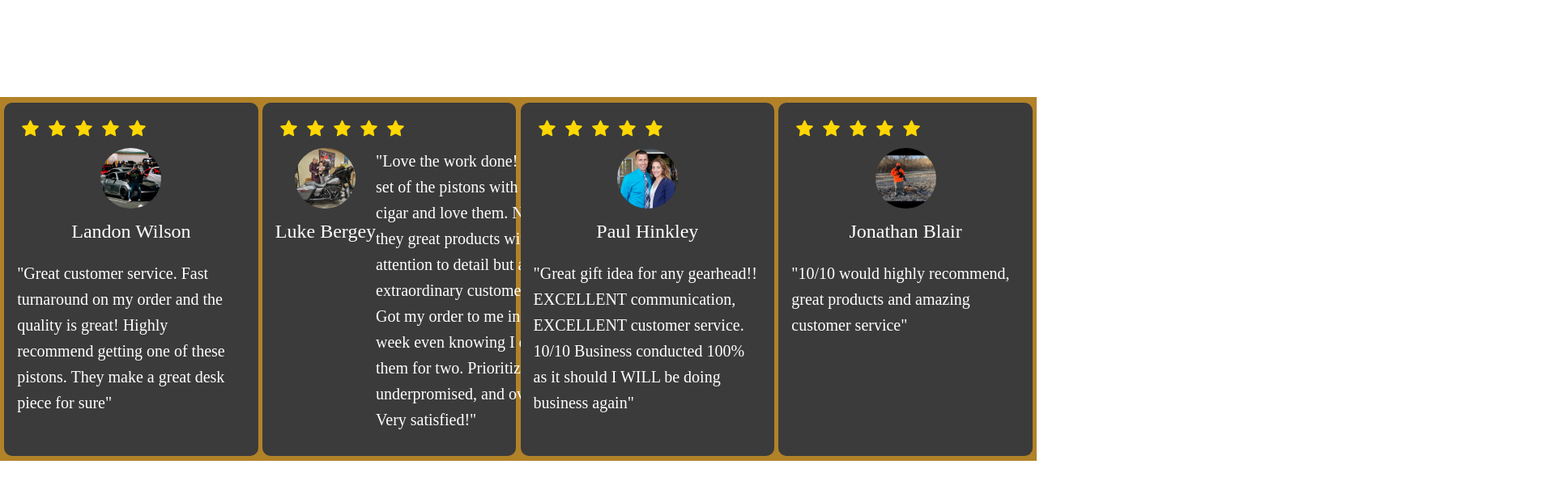
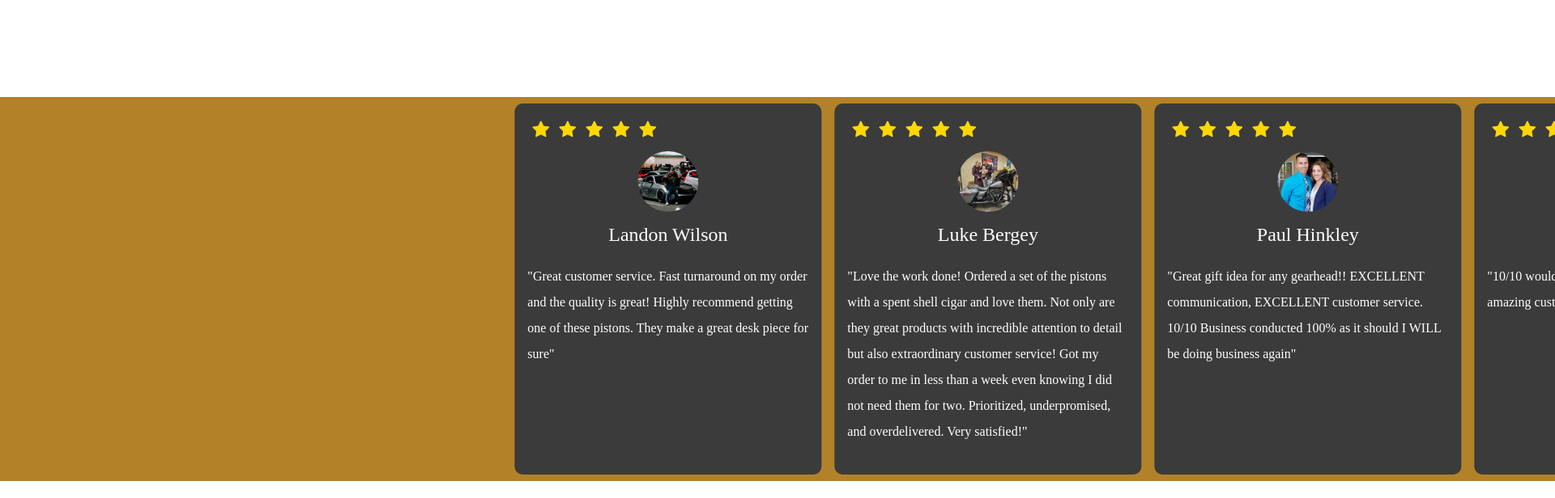
Before and after one commit to GarinMcCullick/DobbsCustoms, a React (Create React App) app in the folder dobbs-customs/: page / in a window 1280 px wide. Shown: the part 780-1396 px from the top of the page at 81% size, 1920 px wide, since content can reach past the window. Built offline with nearby package versions, Linux system fonts and the light colour scheme.

Commit message:
fully optimized and added animation to reviews section

```diff
--- a/dobbs-customs/src/App.css
+++ b/dobbs-customs/src/App.css
@@ -20,6 +20,7 @@ body {
 	background: white;
 	line-height: 1;
 	color: black;
+	overflow-x:hidden;
 	}
 ol, ul {
 	list-style: none;
--- a/dobbs-customs/src/Components/OwnerBio.js
+++ b/dobbs-customs/src/Components/OwnerBio.js
@@ -57,7 +57,7 @@ export default function OwnerBio() {
       <Pic>
         <Img src="/pictures/Owner1.png" alt="Unavailable"></Img>
       </Pic>
-      <H3>Laine Dobbs</H3>
+      <H3>Hi I'm Laine</H3>
       <P>
         Lorem Ipsum is simply dummy text of the printing and typesetting
         industry. Lorem Ipsum has been the industry's standard dummy text ever
--- a/dobbs-customs/src/Components/Reviews.js
+++ b/dobbs-customs/src/Components/Reviews.js
@@ -3,96 +3,456 @@ import styled from "styled-components";
 import { AiFillStar } from "react-icons/ai";
 
 const Container = styled.div`
-  width: 100%;
-  height: 450px;
+  @media only screen and (min-width: 1200px) {
+    width: calc(100% + 300px);
+    height: 475px;
     margin-top: 125px;
+    background-color: #b28228;
+  }
+  @media only screen and (min-width: 992px) and (max-width: 1199px) {
+    width: calc(100% + 100px)
+    height: 475px;
+    margin-top: 125px;
+    background-color: #b28228;
+    overflow-x:hidden;
+  }
+  @media only screen and (min-width: 768px) and (max-width: 991px) {
+    width: calc(100% + 100px)
+    height: 475px;
+    margin-top: 125px;
+    background-color: #b28228;
+    overflow-x:hidden;
+  }
+  @media only screen and (min-width: 600px) and (max-width: 767px) {
+    width: calc(100% + 100px)
+    height: 475px;
+    margin-top: 125px;
+    background-color: #b28228;
+    overflow-x:hidden;
+  }
+  @media only screen and (max-width: 600px) {
+    width: calc(100% + 100px)
+    height: 475px;
+    margin-top: 125px;
+    background-color: #b28228;
+    overflow-x:hidden;
+    }
+    }
+  }
+`;
+
+const DriftContainer = styled.div`
+  @media only screen and (min-width: 1200px) {
+    width: auto;
+    height: 475px;
     display: flex;
-  flex-flow: row wrap;
+    flex-flow: row nowrap;
     justify-content: space-evenly;
-  align-content: center;
+    align-items: center;
     background-color: #b28228;
+    overflow-y: hidden;
+
+    &:hover {
+      animation-play-state: paused;
+      cursor: auto;
+    }
+    transform: translateX(100%);
+    animation: drift 20s linear infinite;
+
+    @keyframes drift {
+      to {
+        transform: translateX(-100%);
+      }
+    }
+  }
+
+  @media only screen and (min-width: 992px) and (max-width: 1199px) {
+    width: 2000px;
+    height: 475px;
+    display: flex;
+    flex-flow: row nowrap;
+    justify-content: space-evenly;
+    align-items: center;
+    background-color: #b28228;
+    overflow-y: hidden;
+
+    &:hover {
+      animation-play-state: paused;
+    }
+    transform: translateX(55%);
+    animation: drift 20s linear infinite;
+
+    @keyframes drift {
+      to {
+        transform: translateX(-100%);
+      }
+    }
+  }
+  @media only screen and (min-width: 768px) and (max-width: 991px) {
+    width: 2000px;
+    height: 475px;
+    display: flex;
+    flex-flow: row nowrap;
+    justify-content: space-evenly;
+    align-items: center;
+    background-color: #b28228;
+    overflow-y: hidden;
+
+    &:hover {
+      animation-play-state: paused;
+      cursor: auto;
+    }
+    transform: translateX(55%);
+    animation: drift 20s linear infinite;
+
+    @keyframes drift {
+      to {
+        transform: translateX(-100%);
+      }
+    }
+  }
+
+  @media only screen and (min-width: 600px) and (max-width: 767px) {
+    width: 2000px;
+    height: 475px;
+    display: flex;
+    flex-flow: row nowrap;
+    justify-content: space-evenly;
+    align-items: center;
+    background-color: #b28228;
+    overflow-y: hidden;
+
+    &:hover {
+      animation-play-state: paused;
+      cursor: auto;
+    }
+    transform: translateX(55%);
+    animation: drift 20s linear infinite;
+
+    @keyframes drift {
+      to {
+        transform: translateX(-100%);
+      }
+    }
+  }
+
+  @media only screen and (max-width: 600px) {
+    width: 2000px;
+    height: 475px;
+    display: flex;
+    flex-flow: row nowrap;
+    justify-content: space-evenly;
+    align-items: center;
+    background-color: #b28228;
+    overflow-y: hidden;
+
+    &:hover {
+      animation-play-state: paused;
+      cursor: auto;
+    }
+    transform: translateX(20%);
+    animation: drift 20s linear infinite;
+
+    @keyframes drift {
+      to {
+        transform: translateX(-100%);
+      }
+    }
+  }
 `;
 
 const ReviewBox = styled.div`
-  width: 22%;
+  @media only screen and (min-width: 1200px) {
+    width: 400px;
     height: 90%;
     border-radius: 10px;
     background-color: #3b3b3b;
+    margin-left:1rem;
+    padding: 1rem;
+    white-space: normal;
+  }
+  @media only screen and (min-width: 992px) and (max-width:1199px) {
+    width: 400px;
+    height: 90%;
+    border-radius: 10px;
+    background-color: #3b3b3b;
+    padding: 1rem;
+    margin-left:1rem;
+    white-space: normal;
+  }
+  @media only screen and (min-width: 768px) and (max-width:991px) {
+    width: 400px;
+    height: 90%;
+    border-radius: 10px;
+    background-color: #3b3b3b;
+    padding: 1rem;
+    margin-left:1rem;
+    white-space: normal;
+  }
+  @media only screen and (min-width: 600px) and (max-width:768px) {
+    width: 350px;
+    height: 85%;
+    border-radius: 10px;
+    background-color: #3b3b3b;
+    padding: 1rem;
+    margin-left:1rem;
+    white-space: normal;
+  }
+  @media only screen and (max-width: 600px) {
+    width: 350px;
+    height: 85%;
+    border-radius: 10px;
+    background-color: #3b3b3b;
+    padding: 1rem;
+    margin-left:1rem;
+    white-space: normal;
+  }
 
-  padding: 1rem;
+  }
 `;
 
 const StarContainer = styled.div`
+  @media only screen and (min-width: 1200px) {
     width: 100%;
     height: 10%;
     border-top-left-radius: 10px;
     border-top-right-radius: 10px;
+  }
+  @media only screen and (min-width: 992px) {
+    width: 100%;
+    height: 10%;
+    border-top-left-radius: 10px;
+    border-top-right-radius: 10px;
+  }
+  @media only screen and (min-width: 768px) {
+    width: 100%;
+    height: 10%;
+    border-top-left-radius: 10px;
+    border-top-right-radius: 10px;
+  }
+  @media only screen and (min-width: 600px) {
+    width: 100%;
+    height: 10%;
+    border-top-left-radius: 10px;
+    border-top-right-radius: 10px;
+  }
+  @media only screen and (max-width: 600px) {
+    width: 100%;
+    height: 10%;
+    border-top-left-radius: 10px;
+    border-top-right-radius: 10px;
+  }
 `;
 
 const Testimony = styled.div`
+  @media only screen and (min-width: 1200px) {
     width: 100%;
     height: 100%;
     display: flex;
     flex-flow: column wrap;
     justify-content: top;
     align-items: center;
+  }
+  @media only screen and (min-width: 992px) {
+    width: 100%;
+    height: 100%;
+    display: flex;
+    flex-flow: column wrap;
+    justify-content: top;
+    align-items: center;
+  }
+  @media only screen and (min-width: 768px) {
+    width: 100%;
+    height: 100%;
+    display: flex;
+    flex-flow: column wrap;
+    justify-content: top;
+    align-items: center;
+  }
+  @media only screen and (min-width: 600px) {
+    width: 100%;
+    height: 100%;
+    display: flex;
+    flex-flow: column wrap;
+    justify-content: top;
+    align-items: center;
+  }
+  @media only screen and (max-width: 600px) {
+    width: 100%;
+    height: 100%;
+    display: flex;
+    flex-flow: column wrap;
+    justify-content: top;
+    align-items: center;
+  }
 `;
 
 const Img = styled.img`
+  @media only screen and (min-width: 1200px) {
     width: 75px;
     height: 75px;
     border-radius: 50px;
+  }
+  @media only screen and (min-width: 992px) {
+    width: 75px;
+    height: 75px;
+    border-radius: 50px;
+  }
+  @media only screen and (min-width: 768px) {
+    width: 75px;
+    height: 75px;
+    border-radius: 50px;
+  }
+  @media only screen and (min-width: 600px) {
+    width: 75px;
+    height: 75px;
+    border-radius: 50px;
+  }
+  @media only screen and (max-width: 600px) {
+    width: 75px;
+    height: 75px;
+    border-radius: 50px;
+  }
 `;
 
 const H3 = styled.h3`
+  @media only screen and (min-width: 1200px) {
     color: white;
     margin-top: 1rem;
     margin-bottom: 1.5rem;
     font-size: 24px;
+  }
+  @media only screen and (min-width: 992px) {
+    color: white;
+    margin-top: 1rem;
+    margin-bottom: 1.5rem;
+    font-size: 24px;
+  }
+  @media only screen and (min-width: 768px) {
+    color: white;
+    margin-top: 1rem;
+    margin-bottom: 1.5rem;
+    font-size: 24px;
+  }
+  @media only screen and (min-width: 600px) {
+    color: white;
+    margin-top: 1rem;
+    margin-bottom: 1.5rem;
+    font-size: 24px;
+  }
+  @media only screen and (max-width: 600px) {
+    color: white;
+    margin-top: 1rem;
+    margin-bottom: 1.5rem;
+    font-size: 24px;
+  }
 `;
 
 const P = styled.p`
+  @media only screen and (min-width: 1200px) {
     color: white;
     font-size: 20px;
     line-height: 2rem;
+  }
+  @media only screen and (min-width: 992px) {
+    color: white;
+    font-size: 20px;
+    line-height: 2rem;
+  }
+  @media only screen and (min-width: 768px) {
+    color: white;
+    font-size: 20px;
+    line-height: 2rem;
+  }
+  @media only screen and (min-width: 600px) {
+    color: white;
+    font-size: 16px;
+    line-height: 2rem;
+  }
+  @media only screen and (max-width: 600px) {
+    color: white;
+    font-size: 14px;
+    line-height: 2rem;
+  }
 `;
 
 export default function Reviews() {
   return (
     <Container>
+      <DriftContainer>
         <ReviewBox>
           <StarContainer>
-          <AiFillStar size="25px" color="gold" style={{ margin: "0.25rem" }} />
-          <AiFillStar size="25px" color="gold" style={{ margin: "0.25rem" }} />
-          <AiFillStar size="25px" color="gold" style={{ margin: "0.25rem" }} />
-          <AiFillStar size="25px" color="gold" style={{ margin: "0.25rem" }} />
-          <AiFillStar size="25px" color="gold" style={{ margin: "0.25rem" }} />
+            <AiFillStar
+              size="25px"
+              color="gold"
+              style={{ margin: "0.25rem" }}
+            />
+            <AiFillStar
+              size="25px"
+              color="gold"
+              style={{ margin: "0.25rem" }}
+            />
+            <AiFillStar
+              size="25px"
+              color="gold"
+              style={{ margin: "0.25rem" }}
+            />
+            <AiFillStar
+              size="25px"
+              color="gold"
+              style={{ margin: "0.25rem" }}
+            />
+            <AiFillStar
+              size="25px"
+              color="gold"
+              style={{ margin: "0.25rem" }}
+            />
           </StarContainer>
           <Testimony>
             <Img src="/pictures/review1.jpg"></Img>
             <H3>Landon Wilson</H3>
             <P>
-            "Great customer service. Fast turnaround on my order and the quality
-            is great! Highly recommend getting one of these pistons. They make a
-            great desk piece for sure"
+              "Great customer service. Fast turnaround on my order and the
+              quality is great! Highly recommend getting one of these pistons.
+              They make a great desk piece for sure"
             </P>
           </Testimony>
         </ReviewBox>
 
         <ReviewBox>
           <StarContainer>
-          <AiFillStar size="25px" color="gold" style={{ margin: "0.25rem" }} />
-          <AiFillStar size="25px" color="gold" style={{ margin: "0.25rem" }} />
-          <AiFillStar size="25px" color="gold" style={{ margin: "0.25rem" }} />
-          <AiFillStar size="25px" color="gold" style={{ margin: "0.25rem" }} />
-          <AiFillStar size="25px" color="gold" style={{ margin: "0.25rem" }} />
+            <AiFillStar
+              size="25px"
+              color="gold"
+              style={{ margin: "0.25rem" }}
+            />
+            <AiFillStar
+              size="25px"
+              color="gold"
+              style={{ margin: "0.25rem" }}
+            />
+            <AiFillStar
+              size="25px"
+              color="gold"
+              style={{ margin: "0.25rem" }}
+            />
+            <AiFillStar
+              size="25px"
+              color="gold"
+              style={{ margin: "0.25rem" }}
+            />
+            <AiFillStar
+              size="25px"
+              color="gold"
+              style={{ margin: "0.25rem" }}
+            />
           </StarContainer>
           <Testimony>
             <Img src="/pictures/review2.jpg"></Img>
             <H3>Luke Bergey</H3>
             <P>
-            "Love the work done! Ordered a set of the pistons with a spent shell
-            cigar and love them. Not only are they great products with
+              "Love the work done! Ordered a set of the pistons with a spent
+              shell cigar and love them. Not only are they great products with
               incredible attention to detail but also extraordinary customer
               service! Got my order to me in less than a week even knowing I did
               not need them for two. Prioritized, underpromised, and
@@ -103,11 +463,31 @@ export default function Reviews() {
 
         <ReviewBox>
           <StarContainer>
-          <AiFillStar size="25px" color="gold" style={{ margin: "0.25rem" }} />
-          <AiFillStar size="25px" color="gold" style={{ margin: "0.25rem" }} />
-          <AiFillStar size="25px" color="gold" style={{ margin: "0.25rem" }} />
-          <AiFillStar size="25px" color="gold" style={{ margin: "0.25rem" }} />
-          <AiFillStar size="25px" color="gold" style={{ margin: "0.25rem" }} />
+            <AiFillStar
+              size="25px"
+              color="gold"
+              style={{ margin: "0.25rem" }}
+            />
+            <AiFillStar
+              size="25px"
+              color="gold"
+              style={{ margin: "0.25rem" }}
+            />
+            <AiFillStar
+              size="25px"
+              color="gold"
+              style={{ margin: "0.25rem" }}
+            />
+            <AiFillStar
+              size="25px"
+              color="gold"
+              style={{ margin: "0.25rem" }}
+            />
+            <AiFillStar
+              size="25px"
+              color="gold"
+              style={{ margin: "0.25rem" }}
+            />
           </StarContainer>
           <Testimony>
             <Img src="/pictures/review3.jpg"></Img>
@@ -122,11 +502,31 @@ export default function Reviews() {
 
         <ReviewBox>
           <StarContainer>
-          <AiFillStar size="25px" color="gold" style={{ margin: "0.25rem" }} />
-          <AiFillStar size="25px" color="gold" style={{ margin: "0.25rem" }} />
-          <AiFillStar size="25px" color="gold" style={{ margin: "0.25rem" }} />
-          <AiFillStar size="25px" color="gold" style={{ margin: "0.25rem" }} />
-          <AiFillStar size="25px" color="gold" style={{ margin: "0.25rem" }} />
+            <AiFillStar
+              size="25px"
+              color="gold"
+              style={{ margin: "0.25rem" }}
+            />
+            <AiFillStar
+              size="25px"
+              color="gold"
+              style={{ margin: "0.25rem" }}
+            />
+            <AiFillStar
+              size="25px"
+              color="gold"
+              style={{ margin: "0.25rem" }}
+            />
+            <AiFillStar
+              size="25px"
+              color="gold"
+              style={{ margin: "0.25rem" }}
+            />
+            <AiFillStar
+              size="25px"
+              color="gold"
+              style={{ margin: "0.25rem" }}
+            />
           </StarContainer>
           <Testimony>
             <Img src="/pictures/review4.jpg"></Img>
@@ -137,6 +537,7 @@ export default function Reviews() {
             </P>
           </Testimony>
         </ReviewBox>
+      </DriftContainer>
     </Container>
   );
 }
```
Lines whose indentation alone changed are shown as unchanged.
